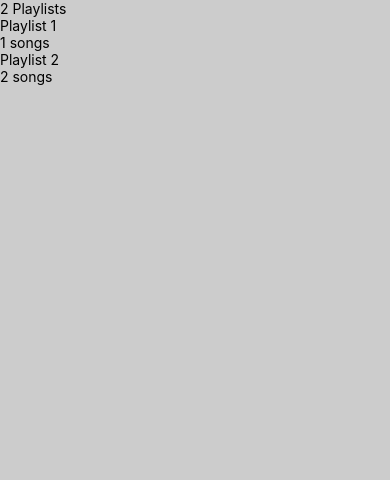
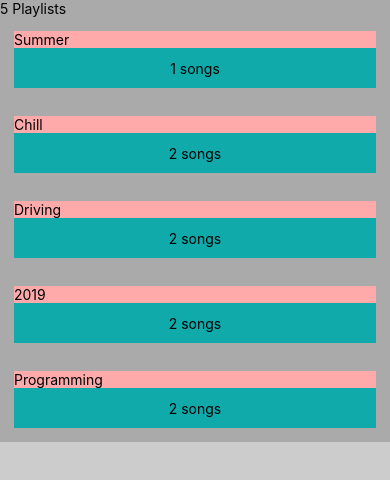
Before and after one commit to josellausas/simple-playlist, a React Native app: screen / in a window 390 px wide. Shown: the top 480 px of the page. Built offline with nearby package versions, Linux system fonts and the light colour scheme; what react-native would draw is missing.

Commit message:
Basic styling

```diff
--- a/App.tsx
+++ b/App.tsx
@@ -24,9 +24,30 @@ import {Playlist as IPlaylist} from './src/@types/Playlists';
 declare const global: {HermesInternal: null | {}};
 
 const samplePlaylists = [
-  {name: 'Playlist 1', songs: [{name: 'Stairway to heaven', selected: false}]},
+  {name: 'Summer', songs: [{name: 'Stairway to heaven', selected: false}]},
   {
-    name: 'Playlist 2',
+    name: 'Chill',
+    songs: [
+      {name: 'Stairway to heaven', selected: false},
+      {name: 'Tesselate', selected: false},
+    ],
+  },
+  {
+    name: 'Driving',
+    songs: [
+      {name: 'Stairway to heaven', selected: false},
+      {name: 'Tesselate', selected: false},
+    ],
+  },
+  {
+    name: '2019',
+    songs: [
+      {name: 'Stairway to heaven', selected: false},
+      {name: 'Tesselate', selected: false},
+    ],
+  },
+  {
+    name: 'Programming',
     songs: [
       {name: 'Stairway to heaven', selected: false},
       {name: 'Tesselate', selected: false},
--- a/src/components/Playlists.tsx
+++ b/src/components/Playlists.tsx
@@ -1,5 +1,12 @@
 import React from 'react';
-import {View, Text, StyleSheet} from 'react-native';
+import {
+  View,
+  Text,
+  StyleSheet,
+  TouchableOpacity,
+  Alert,
+  GestureResponderEvent,
+} from 'react-native';
 import {Playlist} from '../@types/Playlists';
 
 interface PlaylistsProps {
@@ -8,6 +15,10 @@ interface PlaylistsProps {
 
 export default class Playlists extends React.Component<PlaylistsProps, {}> {
   state = {};
+  onSelectPlaylist = (_event: GestureResponderEvent) => {
+    // TODO: Navigate to Playlist Detail Screen
+
+  };
   render() {
     const {lists} = this.props;
     return (
@@ -15,8 +26,17 @@ export default class Playlists extends React.Component<PlaylistsProps, {}> {
         <Text>{`${lists.length} Playlists`}</Text>
         {lists.map((pl) => (
           <View key={pl.name}>
-            <Text>{pl.name}</Text>
-            <Text>{`${pl.songs.length} songs`}</Text>
+            <TouchableOpacity
+              onPress={(_e) => {
+                Alert.alert(`Naviate to: ${pl.name}`);
+              }}>
+              <View style={styles.playlistCard}>
+                <Text>{pl.name}</Text>
+                <View style={styles.songsContainer}>
+                  <Text>{`${pl.songs.length} songs`}</Text>
+                </View>
+              </View>
+            </TouchableOpacity>
           </View>
         ))}
       </View>
@@ -25,5 +45,17 @@ export default class Playlists extends React.Component<PlaylistsProps, {}> {
 }
 
 const styles = StyleSheet.create({
-  homeView: {},
+  homeView: {
+    backgroundColor: '#aaa',
+  },
+  playlistCard: {
+    margin: 14,
+    backgroundColor: '#faa',
+  },
+  songsContainer: {
+    alignItems: 'center',
+    justifyContent: 'center',
+    backgroundColor: '#1aa',
+    minHeight: 40,
+  },
 });
```
